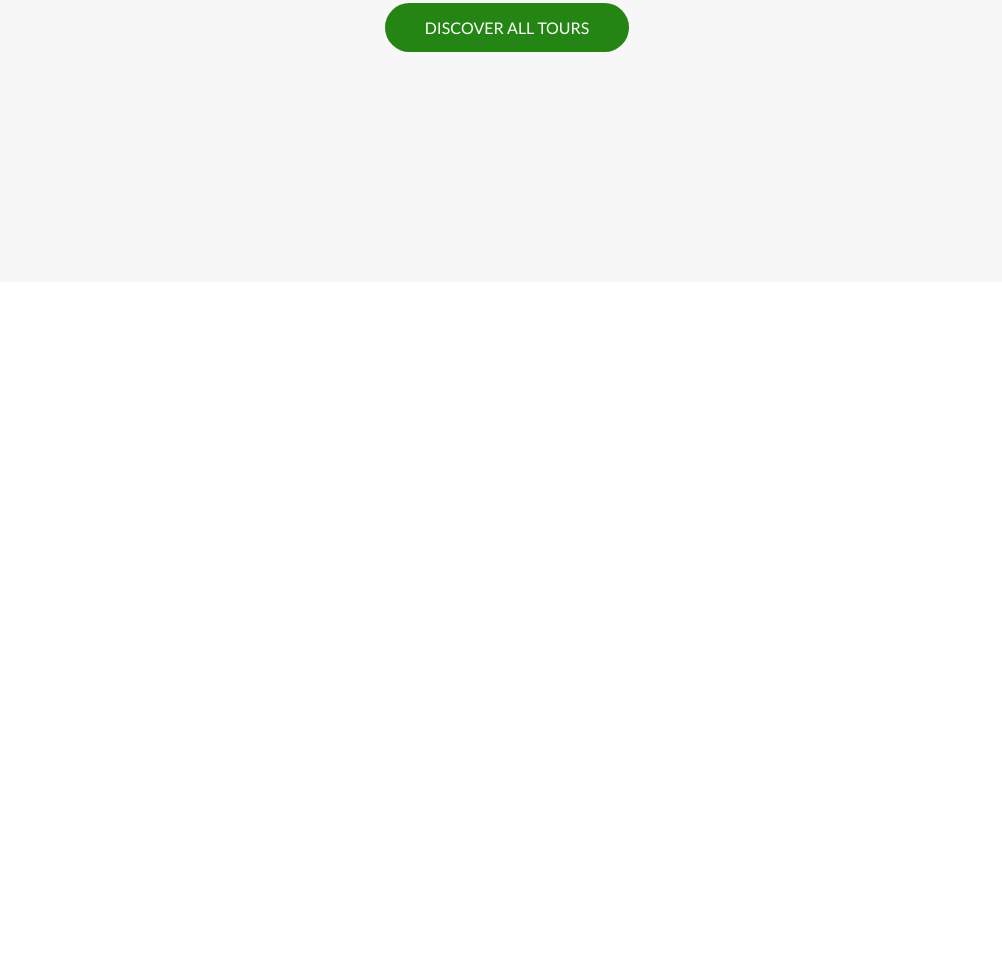
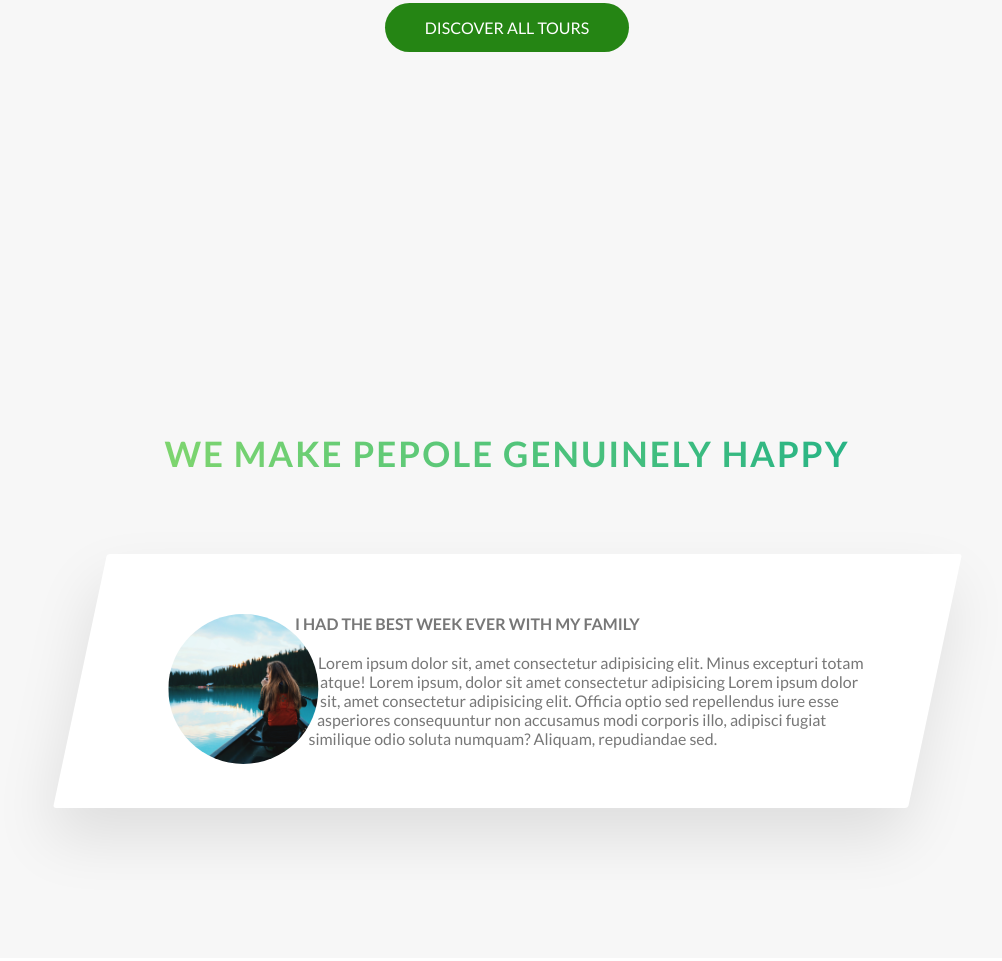
Before and after one commit to unkletayo/Natours, a website: page index.html in a window 1280 px wide. Shown: the part 2902-3863 px from the top of the page, without its empty margins (133-1135 px from the left). Before the commit the page ends 3214 px from the top, so only its background shows below. Drawn offline with Linux system fonts and the light colour scheme.

Commit message:
add stories section

```diff
--- a/index.html
+++ b/index.html
@@ -233,6 +233,33 @@
       </div>
 
     </section>
+
+    <section class="section-stories">
+      <div class="u-center-text u-margin-bottom-big">
+        <h2 class="heading-secondary">
+          We make pepole Genuinely Happy
+        </h2>
+      </div>
+
+      <div class="row">
+        <div class="story">
+          <figure class="story__shape">
+            <img class="story__image" src="img/nat-8.jpg" alt="...">
+          </figure>
+          <div class="story__text">
+            <h3 class="heading-tertiary u-margin-bottom-small">
+              I had the best week ever with my Family
+            </h3>
+            <P>
+              Lorem ipsum dolor sit, amet consectetur adipisicing elit. Minus excepturi totam atque!
+              Lorem ipsum, dolor sit amet consectetur adipisicing Lorem ipsum dolor sit, amet consectetur adipisicing
+              elit. Officia optio sed repellendus iure esse asperiores consequuntur non accusamus modi corporis illo,
+              adipisci fugiat similique odio soluta numquam? Aliquam, repudiandae sed.
+            </P>
+          </div>
+        </div>
+      </div>
+    </section>
   </main>
 
 
--- /dev/null
+++ b/sass/components/_stories.scss
@@ -0,0 +1,33 @@
+.story {
+  width: 75%;
+  margin: 0 auto;
+  box-shadow: 0 3rem 6rem rgba($color-black, 0.1);
+  background-color: $color-white;
+  border-radius: 3px;
+  padding: 6rem;
+  padding-left: 9rem;
+  font-size: $default-font-size;
+  transform: skewX(-12deg);
+
+  & > * {
+    transform: skewX(12deg);
+  }
+
+  &__shape {
+    width: 15rem;
+    height: 15rem;
+    float: left;
+    -webkit-shape-outside: circle(50% at 50% 50%);
+    shape-outside: circle(50% at 50% 50%);
+    clip-path: circle(50% at 50% 50%);
+    -webkit-clip-path: circle(50% at 50% 50%);
+  }
+
+  &__image {
+    height: 100%;
+  }
+
+  // &__text {
+  //   transform: skewX(12deg);
+  // }
+}
--- a/sass/main.scss
+++ b/sass/main.scss
@@ -11,6 +11,7 @@
 @import 'components/card';
 @import 'components/composition';
 @import 'components/feature-box';
+@import 'components/stories';
 
 @import 'layout/grid';
 @import 'layout/header';
--- a/sass/pages/_home.scss
+++ b/sass/pages/_home.scss
@@ -27,3 +27,8 @@
   padding: 25rem 0 15rem 0;
   margin-top: -10rem;
 }
+
+.section-stories {
+  padding: 15rem 0;
+  background-color: $color-gray-light-1;
+}
```
Also changed, not shown: css/style.css, 1 other file.
